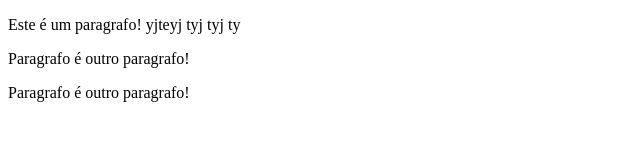
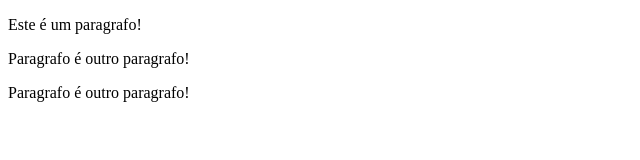
Before and after one commit to Brunaconstante/tarefa3a, a plain HTML site: page index.html in a window 1280 px wide. Shown: the whole page, without its empty margins (0-640 px from the left). Drawn offline with Linux system fonts and the light colour scheme.

Commit message:
versao teste

```diff
--- a/index.html
+++ b/index.html
@@ -4,7 +4,7 @@
 	<title>Meu sistema github</title>
 </head>
 <body>
-<p>Este é um paragrafo! yjteyj tyj tyj ty</p>
+<p>Este é um paragrafo!</p>
 <p>Paragrafo é outro paragrafo!</p>
 	<p>Paragrafo é outro paragrafo!</p>
 </body>
```
